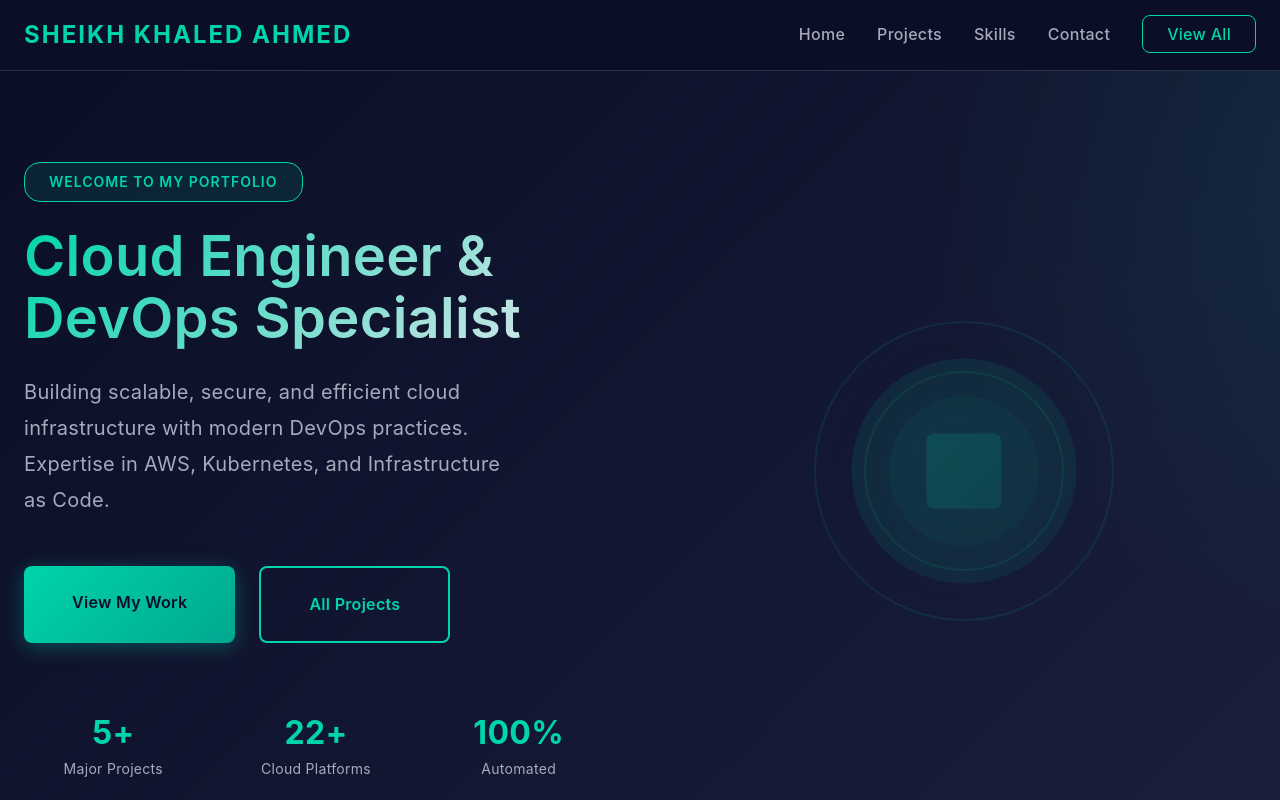
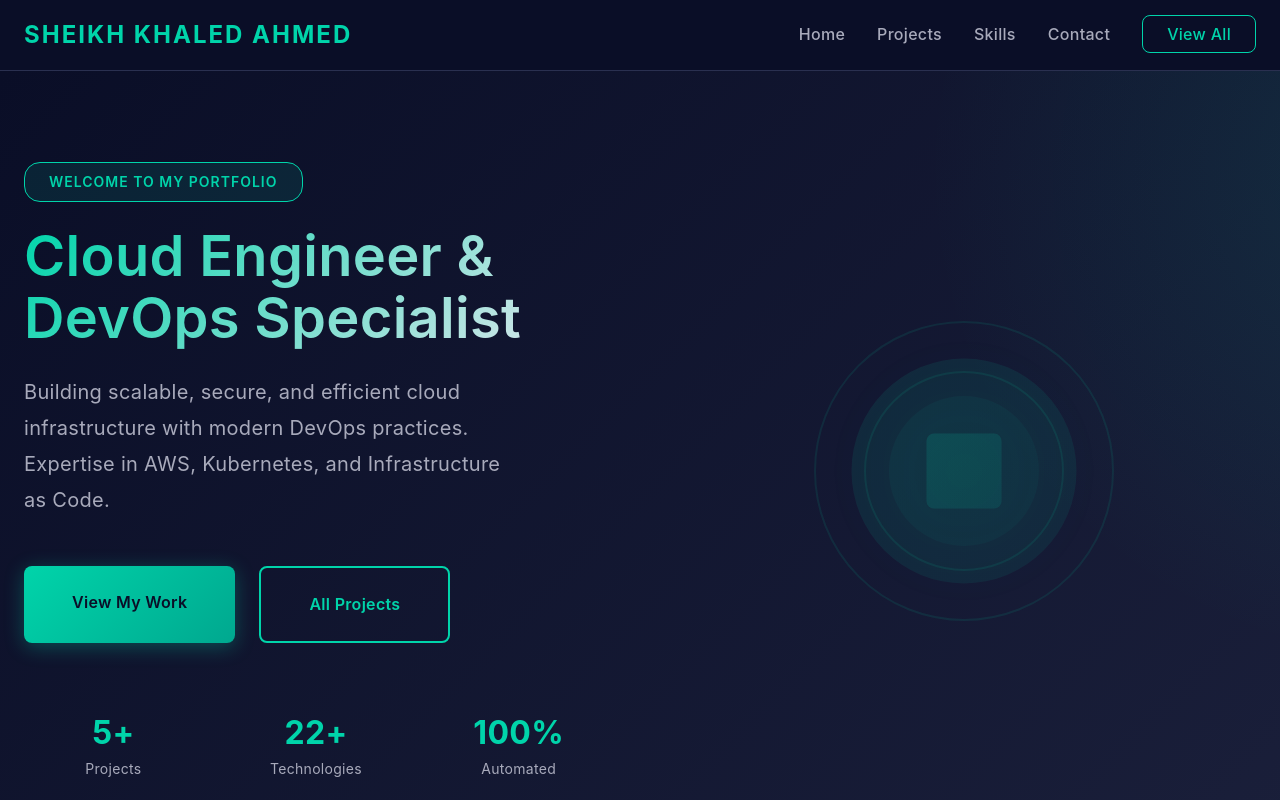
Before and after one commit to ei-sei/ei-sei.github.io, a React (Vite) app: page /#/ in a window 1280 px wide. Shown: the top 800 px of the page. Built offline with nearby package versions, Linux system fonts and the light colour scheme.

Commit message:
Update hero headings

```diff
--- a/src/views/components/Hero.jsx
+++ b/src/views/components/Hero.jsx
@@ -47,11 +47,11 @@ export default function Hero({ totalProjects = 3, uniqueTechs = 5 }) {
           <div className={styles.stats}>
             <div className={styles.stat}>
               <div className={styles.statNumber}>{totalProjects}+</div>
-              <div className={styles.statLabel}>Major Projects</div>
+              <div className={styles.statLabel}>Projects</div>
             </div>
             <div className={styles.stat}>
               <div className={styles.statNumber}>{uniqueTechs}+</div>
-              <div className={styles.statLabel}>Cloud Platforms</div>
+              <div className={styles.statLabel}>Technologies</div>
             </div>
             <div className={styles.stat}>
               <div className={styles.statNumber}>100%</div>
```
